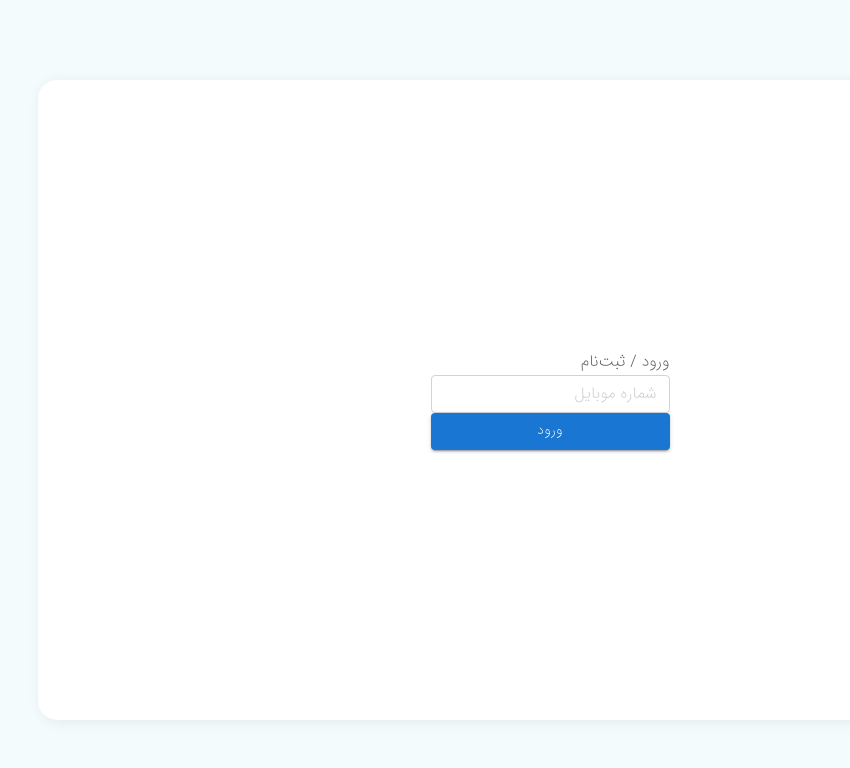
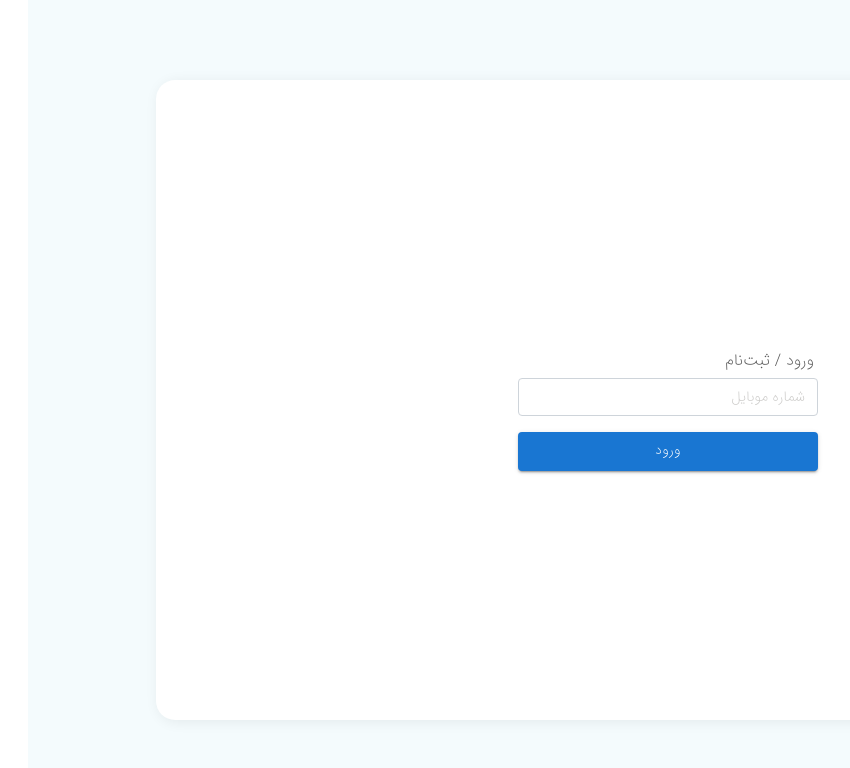
Before and after one commit to zahrafarrokhi/AvaProjectFrontend, a Next.js app: page /auth/login in a window 1280 px wide. Shown: the top 768 px of the page, without its empty margins (121-971 px from the left). Built offline with nearby package versions, Linux system fonts and the light colour scheme.

Commit message:
add styles

```diff
--- a/pages/auth/login.jsx
+++ b/pages/auth/login.jsx
@@ -1,22 +1,25 @@
-import { Button } from '@mui/material';
-import React from 'react'
-import LoginLayout from '../../components/loginlayout';
-import styles from '../../styles/login.module.scss'
- function login() {
+import { Button } from "@mui/material";
+import React from "react";
+import LoginLayout from "../../components/loginlayout";
+import styles from "../../styles/login.module.scss";
+function login() {
   return (
     <div className={`d-flex flex-column`}>
-      <div className="d-flex flex-column">
-        <label>ورود / ثبت‌‌نام</label>
-        <input type="text"
-           placeholder='شماره موبایل'
-           className={`form-control ${styles.phone_input}`}
+      <div className="d-flex flex-column my-3">
+        <label className={`d-flex m-1 ${styles.subtitle}`}>ورود / ثبت‌‌نام</label>
+        <input
+          type="text"
+          placeholder="شماره موبایل"
+          className={`form-control ${styles.phone_input}`}
         />
       </div>
-      <Button variant="contained" sx={{}}>ورود</Button>
+      <Button variant="contained" sx={{ width: "300px",padding:'0.5em' }}>
+        ورود
+      </Button>
     </div>
-  )
+  );
 }
-login.getLayout=(page)=>{
-  return(<LoginLayout>{page}</LoginLayout>)
-}
+login.getLayout = (page) => {
+  return <LoginLayout>{page}</LoginLayout>;
+};
 export default login;
--- a/styles/login.module.scss
+++ b/styles/login.module.scss
@@ -5,5 +5,9 @@
   // width: 100% !important;
   &::placeholder {
     color: $gray-200;
+    font-size: 0.9em;
   }
 }
+.subtitle{
+  // font-size: 0.9em;
+}
```
